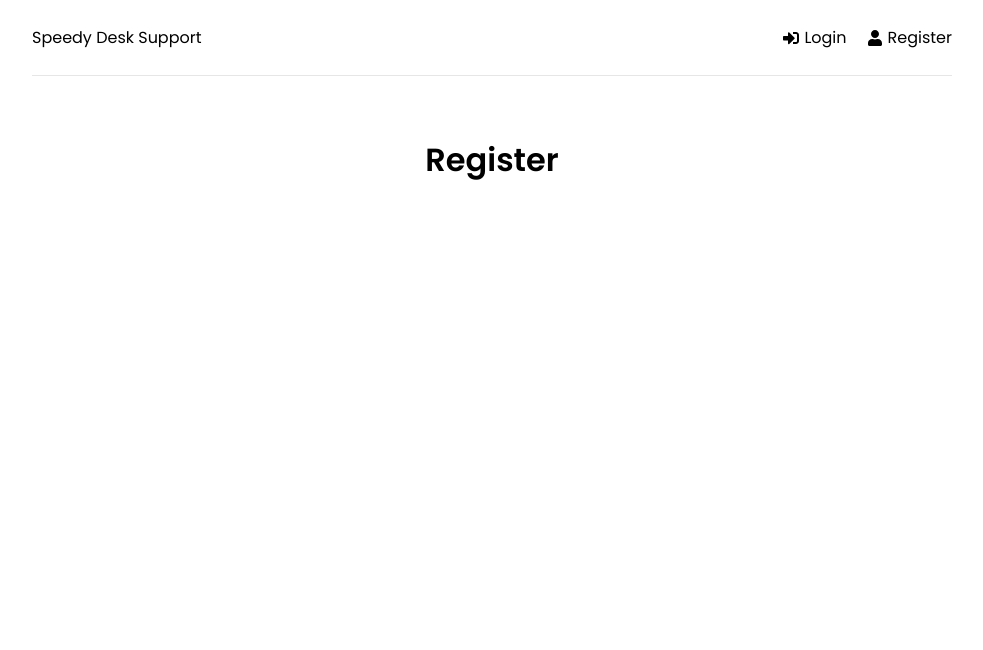
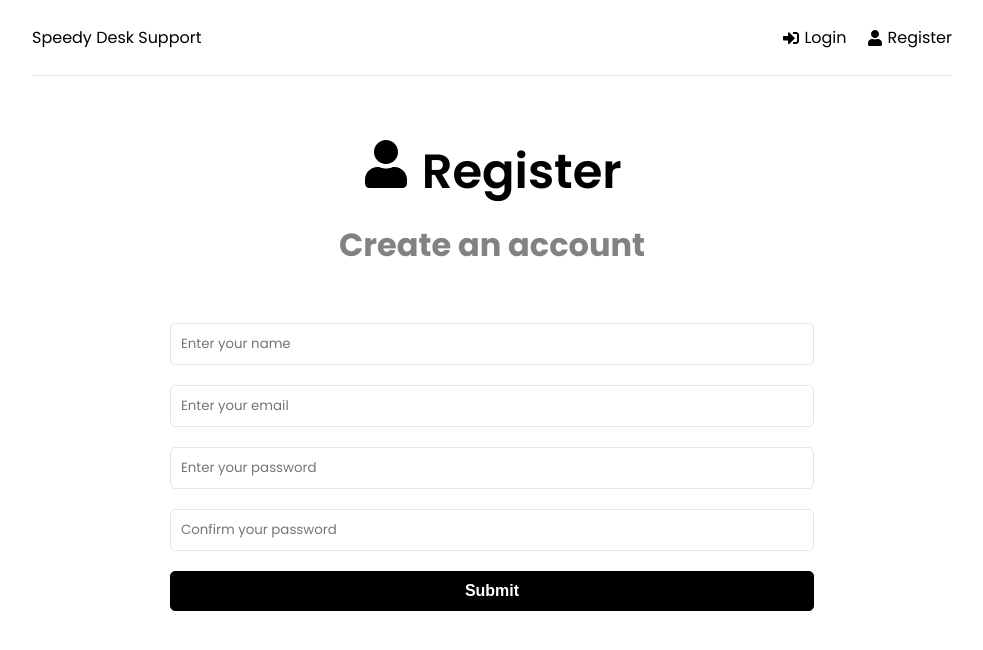
Before and after one commit to luispellizzon/speedy-support-ticket-app, a React (Create React App) app in the folder frontend/: page /register in a window 1280 px wide. Shown: the top 650 px of the page, without its empty margins (148-1131 px from the left). Built offline with nearby package versions, Linux system fonts and the light colour scheme.

Commit message:
Register Page UI Done

```diff
--- a/frontend/src/App.js
+++ b/frontend/src/App.js
@@ -1,4 +1,6 @@
 import { BrowserRouter as Router, Routes, Route } from "react-router-dom";
+import { ToastContainer } from "react-toastify";
+import "react-toastify/dist/ReactToastify.css";
 import Header from "./components/Header";
 import Home from "./pages/Home";
 import Login from "./pages/Login";
@@ -7,6 +9,7 @@ import Register from "./pages/Register";
 function App() {
   return (
     <>
+      <ToastContainer pauseOnHover theme="dark" autoClose={3000} />
       <Router>
         <div className="container">
           <Header />
--- a/frontend/src/pages/Login.js
+++ b/frontend/src/pages/Login.js
@@ -1,4 +1,4 @@
-import React from "react";
+import { useState } from "react";
 
 function Login() {
   return (
--- a/frontend/src/pages/Register.js
+++ b/frontend/src/pages/Register.js
@@ -1,10 +1,99 @@
-import React from "react";
+import { useState } from "react";
+import { FaUser } from "react-icons/fa";
+import { toast } from "react-toastify";
 
 function Register() {
+  const [formData, setFormData] = useState({
+    name: "",
+    email: "",
+    password: "",
+    password2: "",
+  });
+
+  const { name, email, password, password2 } = formData;
+
+  const handleOnChange = (e) => {
+    setFormData((prevState) => ({
+      ...prevState,
+      [e.target.name]: e.target.value,
+    }));
+  };
+
+  const handleSubmit = (e) => {
+    e.preventDefault();
+
+    if (password !== password2) {
+      toast.error("Please, make sure your password is correct!");
+      return;
+    }
+  };
+
   return (
-    <div>
-      <h1>Register</h1>
-    </div>
+    <>
+      <section className="heading">
+        <h1>
+          <FaUser /> Register
+        </h1>
+        <p>Create an account</p>
+      </section>
+      <section className="form">
+        <form onSubmit={handleSubmit}>
+          <div className="form-group">
+            <input
+              type="name"
+              className="form-control"
+              id="name"
+              name="name"
+              value={name}
+              onChange={handleOnChange}
+              placeholder="Enter your name"
+              required
+            />
+          </div>
+          <div className="form-group">
+            <input
+              type="email"
+              className="form-control"
+              id="email"
+              name="email"
+              value={email}
+              onChange={handleOnChange}
+              placeholder="Enter your email"
+              required
+            />
+          </div>
+          <div className="form-group">
+            <input
+              type="password"
+              className="form-control"
+              id="password"
+              name="password"
+              value={password}
+              onChange={handleOnChange}
+              placeholder="Enter your password"
+              required
+            />
+          </div>
+          <div className="form-group">
+            <input
+              type="password"
+              className="form-control"
+              id="password2"
+              name="password2"
+              value={password2}
+              onChange={handleOnChange}
+              placeholder="Confirm your password"
+              required
+            />
+          </div>
+          <div className="form-group">
+            <button className="btn btn-block" type="submit">
+              Submit
+            </button>
+          </div>
+        </form>
+      </section>
+    </>
   );
 }
 
```
